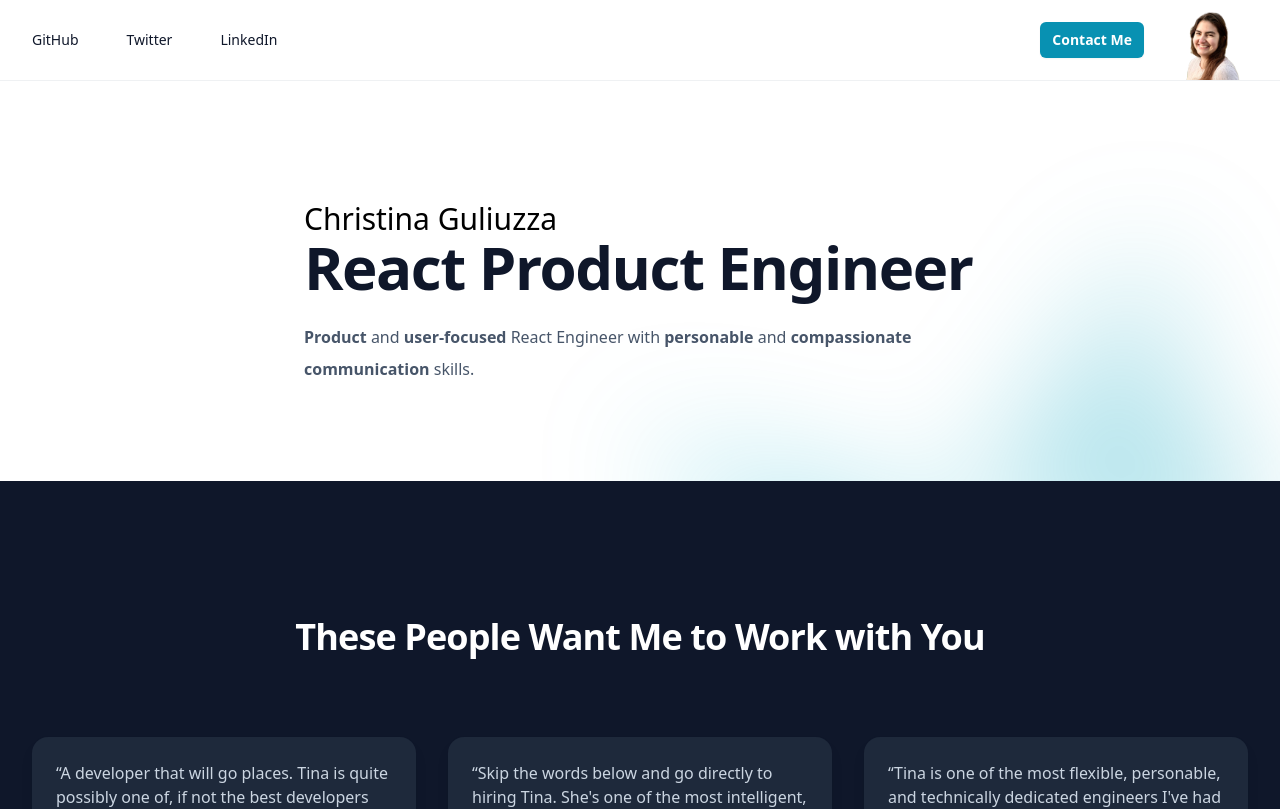
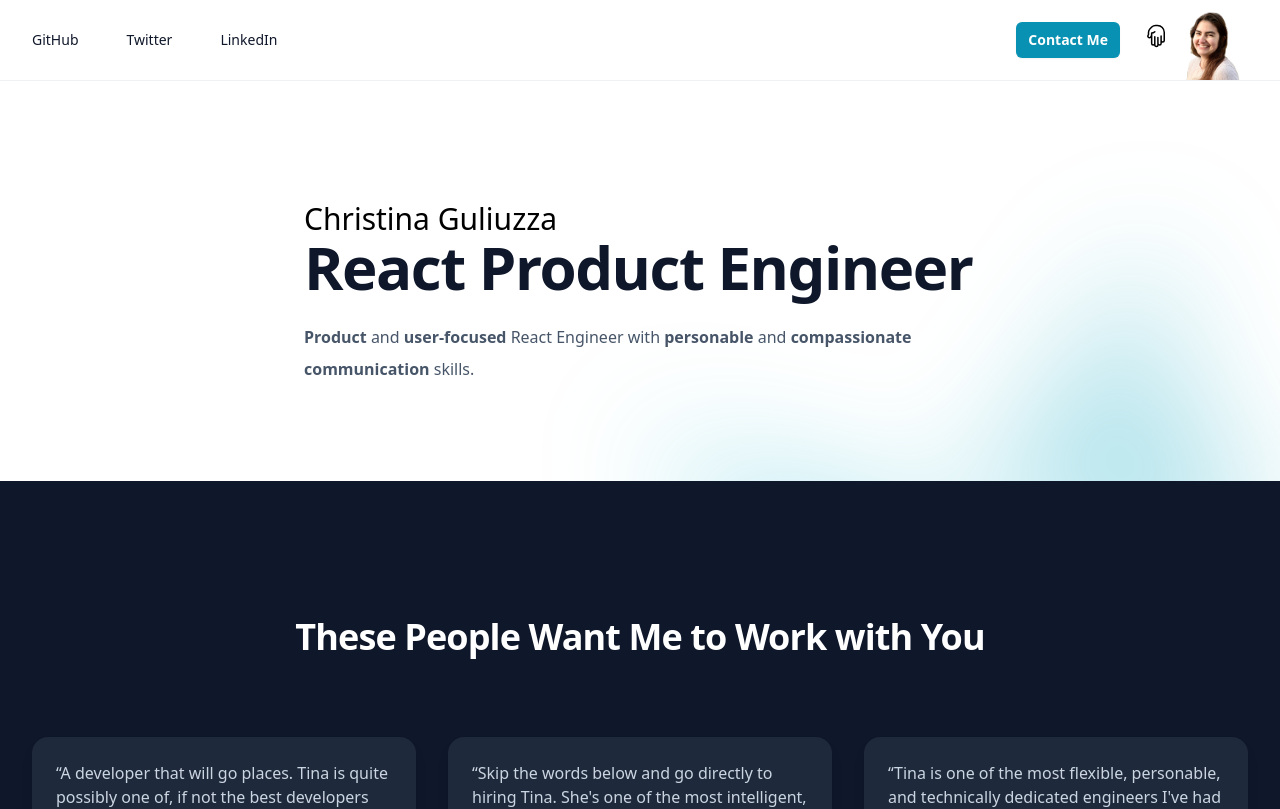
Before and after one commit to cguliuzza/tina-dev-site, a Next.js app: page / in a window 1280 px wide. Shown: the top 809 px of the page. Built offline with nearby package versions, Linux system fonts and the light colour scheme.

Commit message:
save svg and basic movement for waving a hand icon

```diff
--- a/components/Navbar.tsx
+++ b/components/Navbar.tsx
@@ -57,6 +57,21 @@ export default function Navbar() {
           </a>
         </div>
         <div className="flex">
+          <svg
+            xmlns="http://www.w3.org/2000/svg"
+            fill="none"
+            viewBox="0 0 24 24"
+            stroke-width="1.5"
+            stroke="currentColor"
+            className="w-6 h-6 origin-bottom rotate-180 hover:-rotate-180"
+          >
+            <path
+              stroke-linecap="round"
+              stroke-linejoin="round"
+              d="M10.05 4.575a1.575 1.575 0 10-3.15 0v3m3.15-3v-1.5a1.575 1.575 0 013.15 0v1.5m-3.15 0l.075 5.925m3.075.75V4.575m0 0a1.575 1.575 0 013.15 0V15M6.9 7.575a1.575 1.575 0 10-3.15 0v8.175a6.75 6.75 0 006.75 6.75h2.018a5.25 5.25 0 003.712-1.538l1.732-1.732a5.25 5.25 0 001.538-3.712l.003-2.024a.668.668 0 01.198-.471 1.575 1.575 0 10-2.228-2.228 3.818 3.818 0 00-1.12 2.687M6.9 7.575V12m6.27 4.318A4.49 4.49 0 0116.35 15m.002 0h-.002"
+            />
+          </svg>
+
           <Image
             className="relative w-20 h-20 pt-2 object-top object-cover overflow-hidden"
             src={`/images/tinabgremoved.png`}
```
